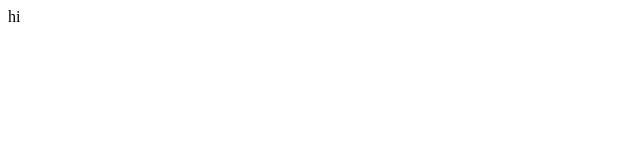
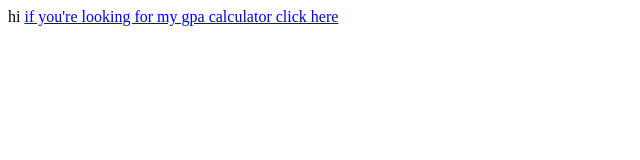
Before and after one commit to quuuut/quuuut.github.io, a plain HTML site: page index.html in a window 1280 px wide. Shown: the whole page, without its empty margins (0-640 px from the left). Drawn offline with Linux system fonts and the light colour scheme.

Commit message:
Update index.html

```diff
--- a/index.html
+++ b/index.html
@@ -5,5 +5,6 @@
   </head>
   <body>
     hi
+    <a href="gpacalc">if you're looking for my gpa calculator click here</a>
   </body>
 </html>
```
